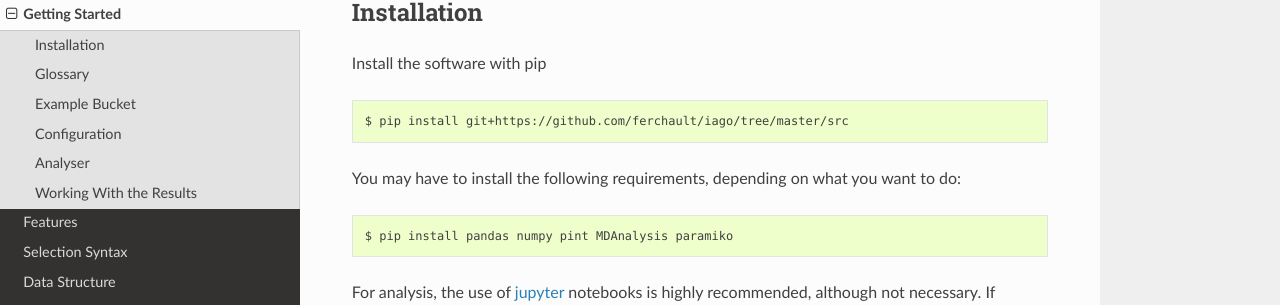
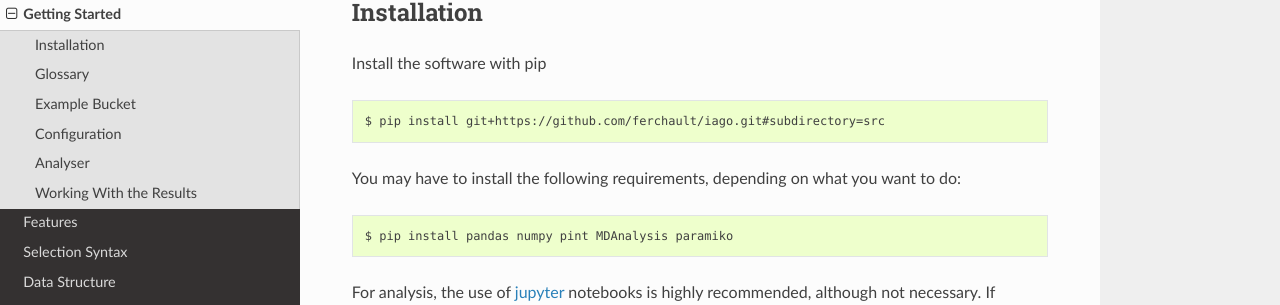
Before and after one commit to ferchault/iago, a Sphinx documentation site: the page built from docs/gettingstarted.rst, in a window 1280 px wide and 900 px high. Shown: the part 164-469 px from the top of the window. Built offline with Sphinx 7.4.7 and the Read the Docs theme 2.0.0, drawn with Linux system fonts in a browser that asks for light colours; pages that are not in the unit, such as notebooks, are missing from menus; some of the changed lines change nothing that is shown.

Commit message:
Update gettingstarted.rst

```diff
--- a/docs/gettingstarted.rst
+++ b/docs/gettingstarted.rst
@@ -8,7 +8,7 @@ Install the software with pip
 
 ::
 
-	$ pip install git+https://github.com/ferchault/iago/tree/master/src
+	$ pip install git+https://github.com/ferchault/iago.git#subdirectory=src
 
 You may have to install the following requirements, depending on what you want to do:
 
```
